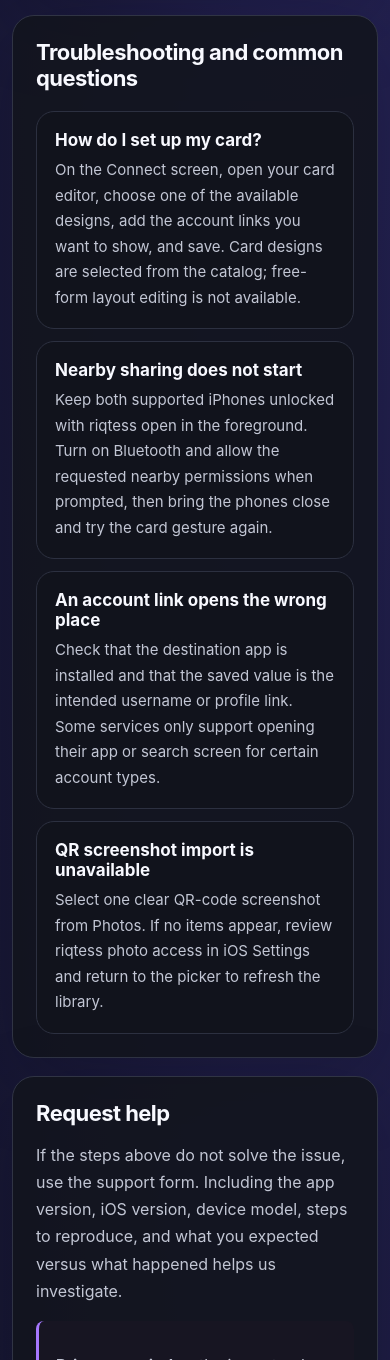
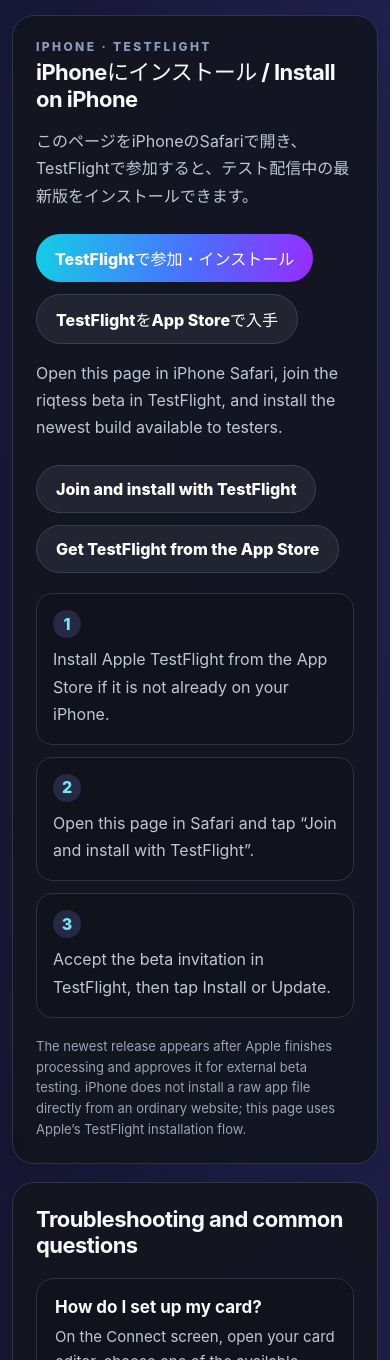
Before and after one commit to ExpressPath/riqtess-app-support, a plain HTML site: page index.html in a window 390 px wide. Shown: the part 640-2000 px from the top of the page. Drawn offline with Linux system fonts and the light colour scheme.

Commit message:
Add iPhone TestFlight install flow

```diff
--- a/index.html
+++ b/index.html
@@ -4,8 +4,8 @@
     <meta charset="utf-8" />
     <meta name="viewport" content="width=device-width, initial-scale=1" />
     <meta name="theme-color" content="#07080d" />
-    <title>riqtess Support</title>
-    <meta name="description" content="Official support and troubleshooting for riqtess, the nearby profile-card sharing app." />
+    <title>riqtess Support &amp; iPhone Install</title>
+    <meta name="description" content="Install the latest riqtess iPhone beta with Apple TestFlight, or find official support and troubleshooting." />
     <style>
       :root {
         color-scheme: dark;
@@ -43,6 +43,9 @@
       .faq p { margin: 0; font-size: 15px; }
       ol, ul { padding-left: 22px; }
       .privacy-note { padding: 15px 17px; border-left: 3px solid #a678ff; border-radius: 8px; background: #171522; }
+      .install-steps { display: grid; grid-template-columns: repeat(3, minmax(0, 1fr)); gap: 12px; margin: 20px 0 0; padding: 0; list-style: none; counter-reset: install; }
+      .install-steps li { padding: 16px; border: 1px solid #2c3040; border-radius: 16px; background: #11131c; counter-increment: install; }
+      .install-steps li::before { content: counter(install); display: grid; width: 28px; height: 28px; place-items: center; margin-bottom: 8px; border-radius: 50%; background: #262944; color: #72e9f3; font-weight: 800; }
       .language-ja { margin-top: 18px; }
       .language-ja p, .language-ja li { line-height: 1.85; }
       @media (max-width: 620px) {
@@ -51,6 +54,7 @@
         .wordmark { font-size: 30px; }
         .nav { gap: 12px; }
         .grid { grid-template-columns: 1fr; }
+        .install-steps { grid-template-columns: 1fr; }
         .panel { border-radius: 22px; }
         footer { align-items: flex-start; flex-direction: column; }
       }
@@ -61,6 +65,7 @@
       <header>
         <a class="wordmark" href="./" aria-label="riqtess support home">riqtess</a>
         <nav class="nav" aria-label="Page sections">
+          <a href="#install">Install</a>
           <a href="#help">Help</a>
           <a href="#contact">Contact</a>
           <a href="#ja" lang="ja">日本語</a>
@@ -76,6 +81,27 @@
           <a class="button secondary" href="privacy.html">Privacy policy</a>
         </div>
         <p class="notice">Support requests use GitHub Issues and are public. Please do not include passwords, verification codes, QR-code images, private messages, or other sensitive information. A GitHub account is required to submit a request.</p>
+      </section>
+
+      <section class="panel section" id="install" aria-labelledby="install-title">
+        <div class="eyebrow">iPhone · TestFlight</div>
+        <h2 id="install-title">iPhoneにインストール / Install on iPhone</h2>
+        <p lang="ja">このページをiPhoneのSafariで開き、TestFlightで参加すると、テスト配信中の最新版をインストールできます。</p>
+        <div class="actions">
+          <a class="button" href="https://testflight.apple.com/join/FpCXmFth">TestFlightで参加・インストール</a>
+          <a class="button secondary" href="https://apps.apple.com/app/testflight/id899247664">TestFlightをApp Storeで入手</a>
+        </div>
+        <p lang="en">Open this page in iPhone Safari, join the riqtess beta in TestFlight, and install the newest build available to testers.</p>
+        <div class="actions">
+          <a class="button secondary" href="https://testflight.apple.com/join/FpCXmFth">Join and install with TestFlight</a>
+          <a class="button secondary" href="https://apps.apple.com/app/testflight/id899247664">Get TestFlight from the App Store</a>
+        </div>
+        <ol class="install-steps">
+          <li>Install Apple TestFlight from the App Store if it is not already on your iPhone.</li>
+          <li>Open this page in Safari and tap “Join and install with TestFlight”.</li>
+          <li>Accept the beta invitation in TestFlight, then tap Install or Update.</li>
+        </ol>
+        <p class="notice">The newest release appears after Apple finishes processing and approves it for external beta testing. iPhone does not install a raw app file directly from an ordinary website; this page uses Apple’s TestFlight installation flow.</p>
       </section>
 
       <section class="panel section" id="help" aria-labelledby="help-title">
@@ -113,6 +139,13 @@
       <section class="panel language-ja" id="ja" lang="ja" aria-labelledby="ja-title">
         <div class="eyebrow">日本語サポート</div>
         <h2 id="ja-title">riqtess サポート</h2>
+        <h3>iPhoneへのインストール</h3>
+        <p>このページをiPhoneのSafariで開き、「TestFlightで参加・インストール」をタップしてください。TestFlightが未インストールの場合は、先にApp Storeから入手します。招待を承認すると、テスト配信中の最新版をインストールまたはアップデートできます。</p>
+        <div class="actions">
+          <a class="button" href="https://testflight.apple.com/join/FpCXmFth">TestFlightで参加・インストール</a>
+          <a class="button secondary" href="https://apps.apple.com/app/testflight/id899247664">TestFlightをApp Storeで入手</a>
+        </div>
+        <p class="notice">新しいビルドはAppleの処理と外部テスト審査が完了してから表示されます。通常のWebサイトからiPhoneへIPAを直接インストールする方式ではなく、Apple公式のTestFlightを使います。</p>
         <p>カードデザインの選択、アカウントリンクの登録、近くの iPhone とのカード共有について、上の案内をご確認ください。解決しない場合はサポートフォームからお問い合わせください。</p>
         <p>フォームと投稿は公開されます。パスワード、認証コード、QR コード画像、個人アカウント情報、位置情報などは入力しないでください。送信には GitHub アカウントが必要です。</p>
         <p><a href="https://github.com/ExpressPath/riqtess-app-support/issues/new?template=support.yml">サポートフォームを開く</a> · <a href="privacy.html">プライバシーポリシー</a></p>
```
